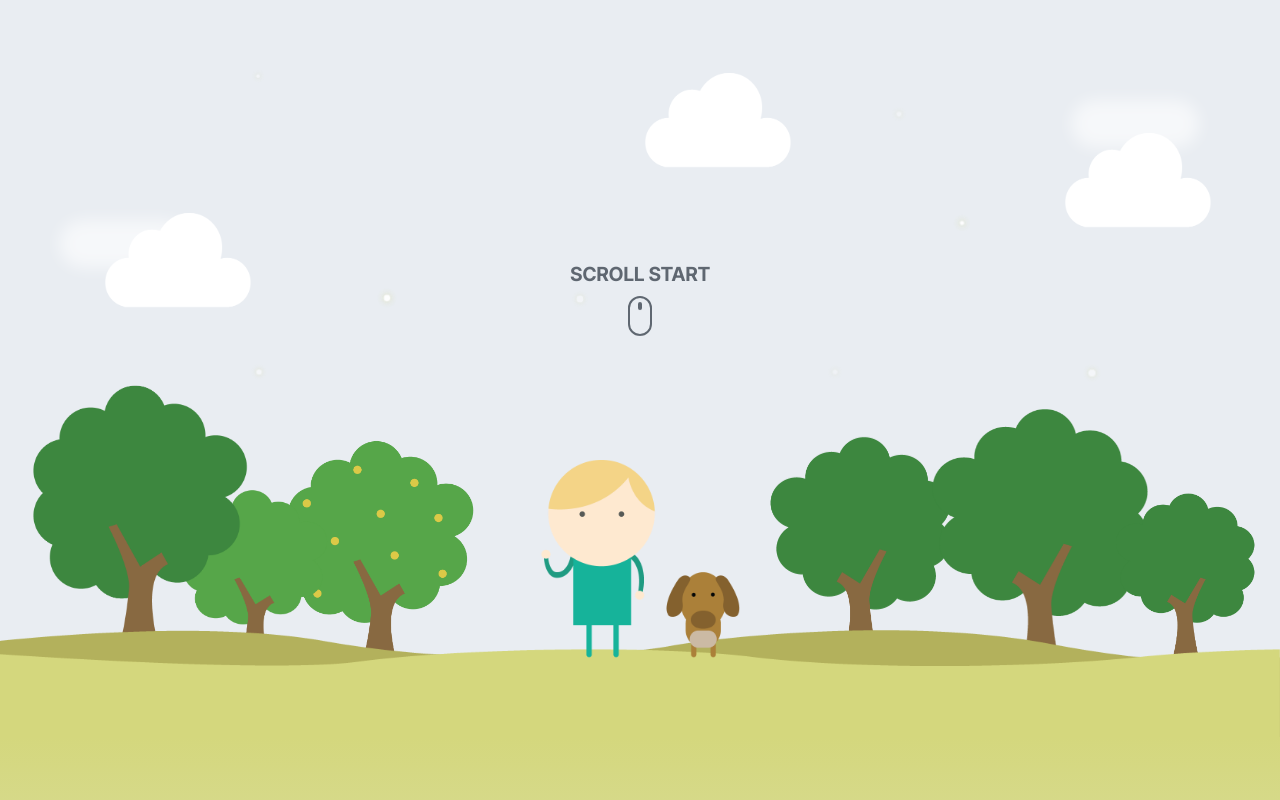
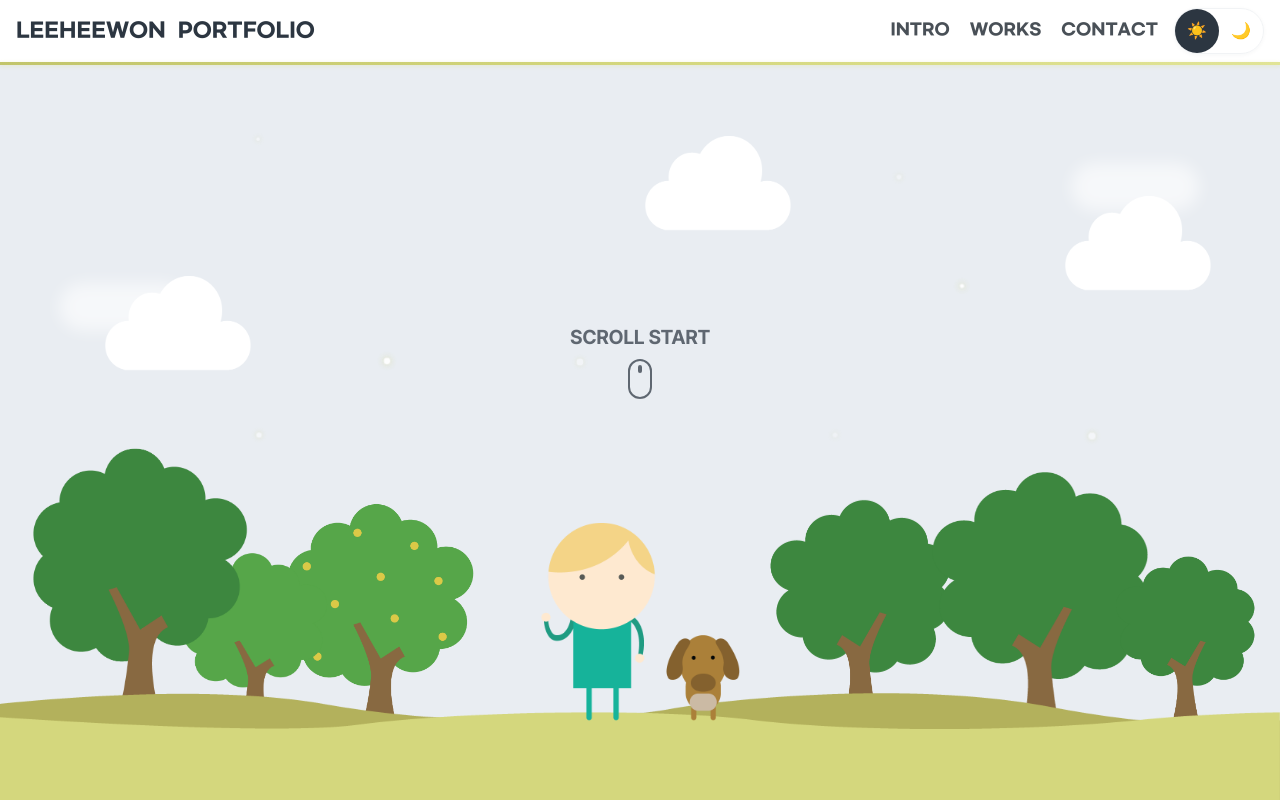
Before and after one commit to heemwon/heewon-flow, a Next.js app: page / in a window 1280 px wide. Shown: the top 800 px of the page. Built offline with nearby package versions, Linux system fonts and the light colour scheme.

Commit message:
fix: journey 페이지 레이아웃이 루트 import 시 적용되지 않던 문제 수정

```diff
--- a/src/app/journey/layout.tsx
+++ b/src/app/journey/_components/JourneyLayout.tsx
@@ -1,9 +1,9 @@
 import { ReactNode } from "react";
 
 import SkipNav from "@shared/ui/SkipNav";
-import { ThemeProvider } from "./_providers/ThemeProvider";
-import Header from "./_components/Header";
-import Footer from "./_components/Footer";
+import Header from "../_components/Header";
+import Footer from "../_components/Footer";
+import { ThemeProvider } from "../_providers/ThemeProvider";
 
 interface JourneyLayoutProps {
   children: ReactNode;
--- a/src/app/journey/page.tsx
+++ b/src/app/journey/page.tsx
@@ -1,3 +1,4 @@
+import JourneyLayout from "./_components/JourneyLayout";
 import ContactSection from "./_sections/ContactSection";
 import IntegratedScroll from "./_sections/IntegratedScroll";
 import IntroOnboardingSection from "./_sections/IntroOnboardingSection";
@@ -6,7 +7,7 @@ import OthersSection from "./_sections/OthersSection";
 
 export default function JourneyPage() {
   return (
-    <>
+    <JourneyLayout>
       <IntroSection />
       <IntroOnboardingSection />
 
@@ -15,6 +16,6 @@ export default function JourneyPage() {
 
       <OthersSection />
       <ContactSection />
-    </>
+    </JourneyLayout>
   );
 }
```
